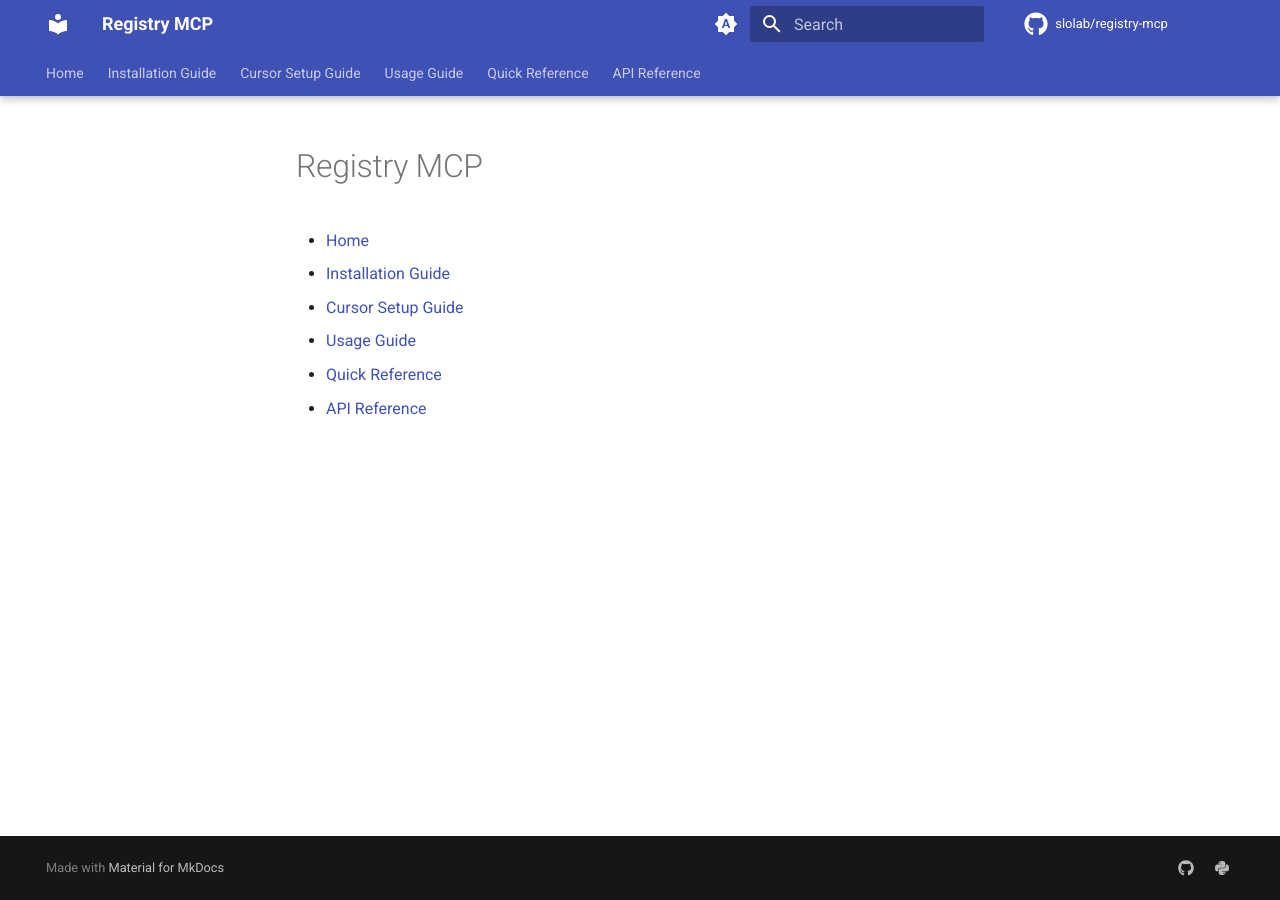
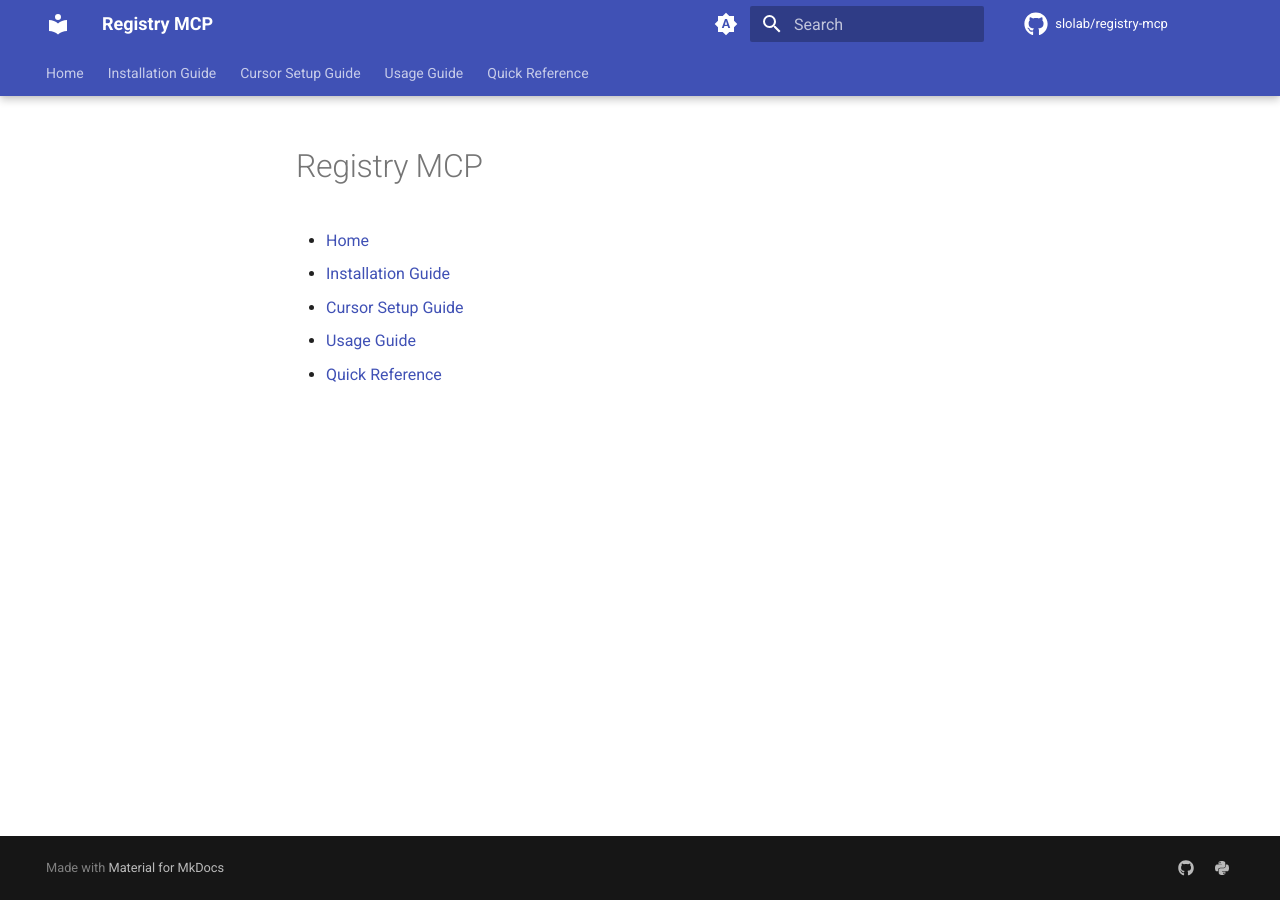
Before and after one commit to slolab/registry-mcp, an MkDocs documentation site: the page built from docs/SUMMARY.md, in a window 1280 px wide. Built offline with MkDocs 1.6.1 and Material for MkDocs 9.7.7, drawn with Linux system fonts in a browser that asks for light colours; comment, search, counter and statistics services are not loaded.

Commit message:
remove API ref for now

```diff
--- a/docs/SUMMARY.md
+++ b/docs/SUMMARY.md
@@ -5,4 +5,3 @@
 * [Cursor Setup Guide](cursor-setup.md)
 * [Usage Guide](usage.md)
 * [Quick Reference](quick-reference.md)
-* [API Reference](reference/registry_mcp.md)
```
